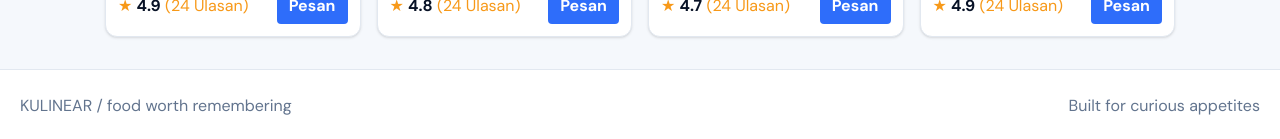
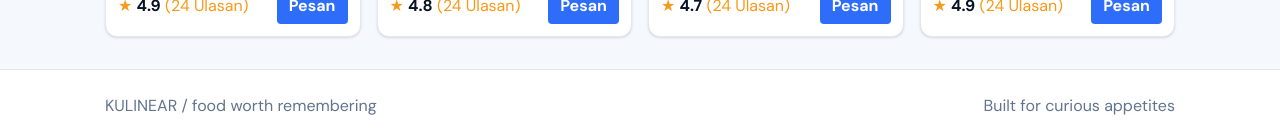
Before and after one commit to asmadguntur/kulinearV1, a React (Vite) app: page / in a window 1280 px wide. Shown: the part 1217-1356 px from the top of the page. Built offline with nearby package versions, Linux system fonts and the light colour scheme; no server answers.

Commit message:
update: footer display width

```diff
--- a/src/layouts/Footer.jsx
+++ b/src/layouts/Footer.jsx
@@ -1,7 +1,7 @@
 export default function Footer() {
   return (
     <footer className="border-t border-slate-200 bg-white">
-      <div className="mx-auto flex max-w-7xl justify-between px-5 py-6 text-base text-slate-500">
+      <div className="mx-auto  flex max-w-[1110px] justify-between px-5 py-6 text-base text-slate-500">
         <span>KULINEAR / food worth remembering</span>
         <span>Built for curious appetites</span>
       </div>
```
